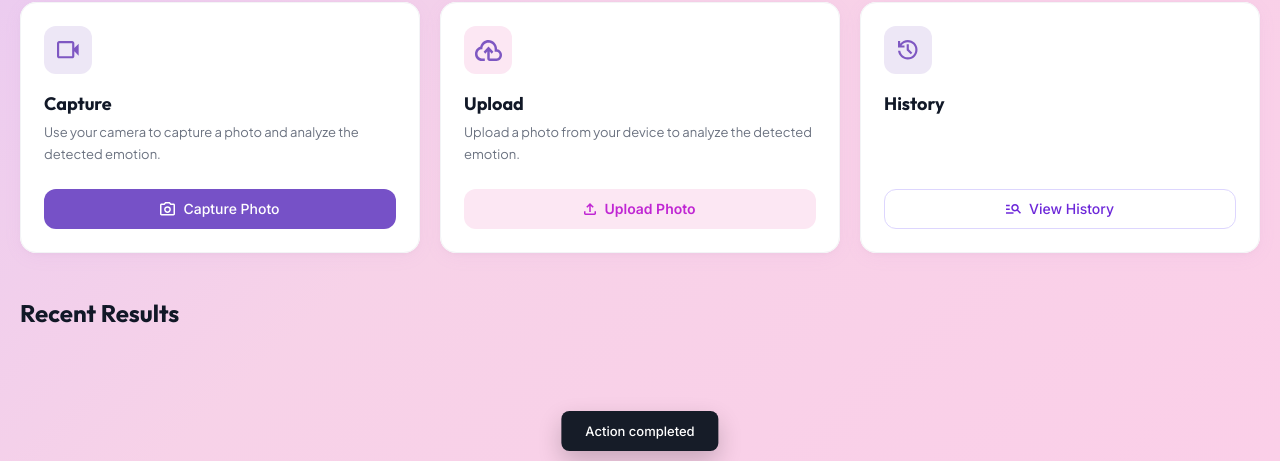
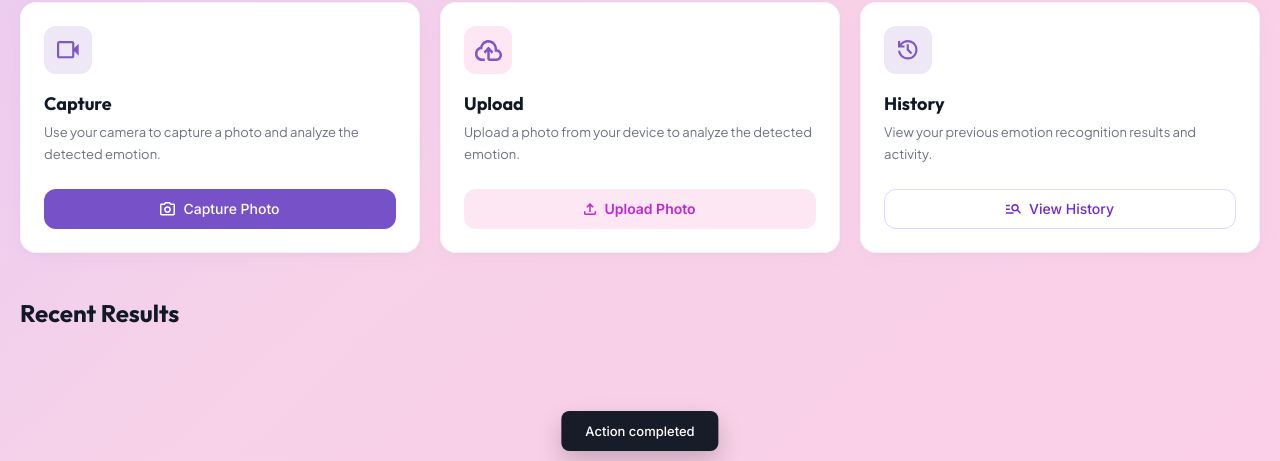
Before and after one commit to woanjo/EmotiScan, a plain HTML site: page dashboard.html in a window 1280 px wide. Shown: the part 425-886 px from the top of the page. Drawn offline with Linux system fonts and the light colour scheme.

Commit message:
fixed history p

```diff
--- a/dashboard.html
+++ b/dashboard.html
@@ -126,6 +126,7 @@
                                 <img src="icons/quickActions_history.svg">
                             </div>
                             <h3 class="action-title">History</h3>
+                            <p class="action-desc">View your previous emotion recognition results and activity.</p>
                         </div>
                         <div class="action-btn-container">
                             <button class="btn-action btn-action-outline" id="btnHistoryAction" onclick="location.href='history.html'">
```
